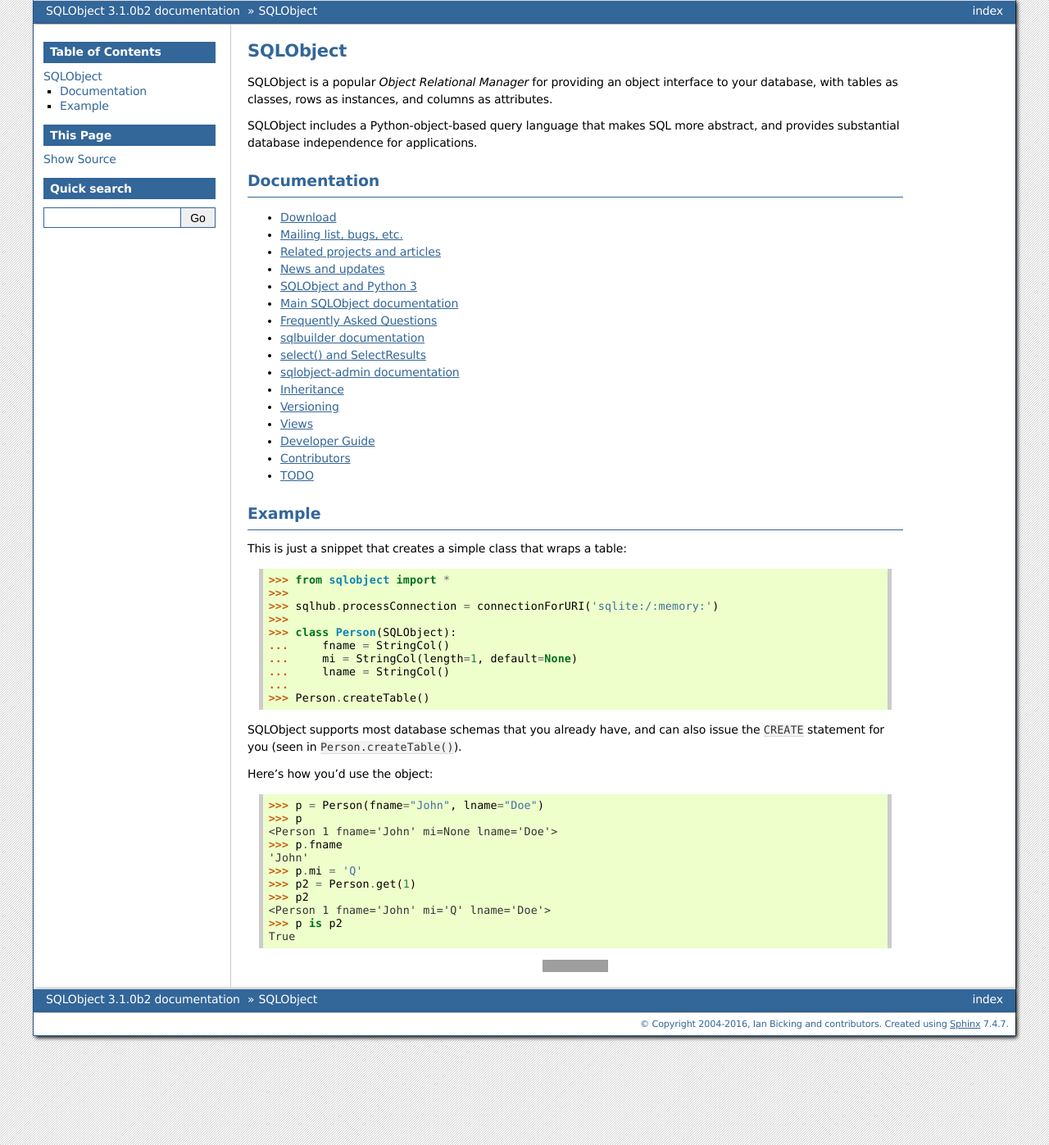
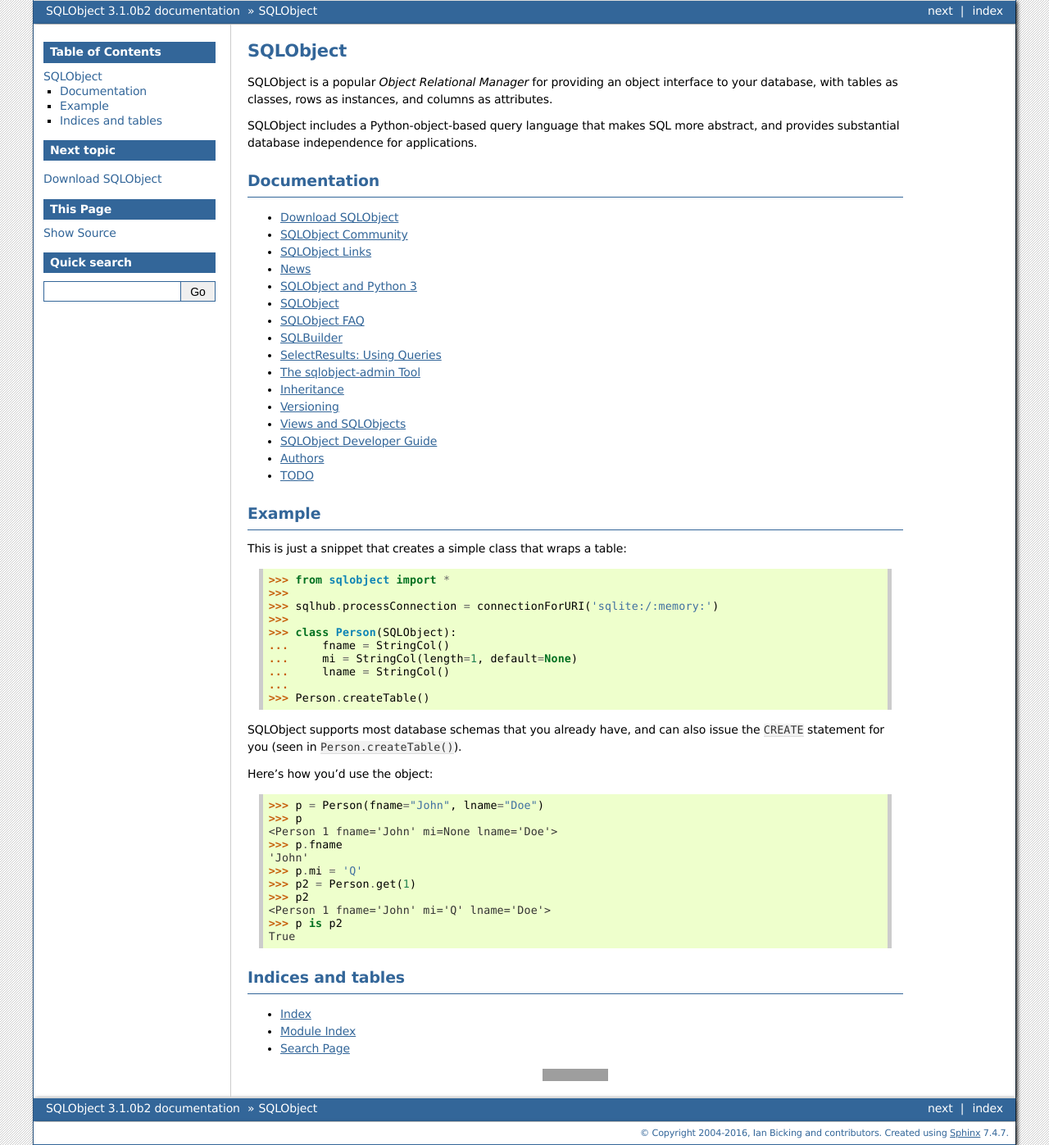
Before and after one commit to sqlobject/sqlobject, a Sphinx documentation site: the page built from docs/index.rst, in a window 1280 px wide. Shown: the whole page at 82% size. Built offline with Sphinx 7.4.7, drawn with Linux system fonts in a browser that asks for light colours; grey boxes are pictures that could not be loaded.

Commit message:
Change index: add toctree and indices
[skip ci]

```diff
--- a/docs/index.rst
+++ b/docs/index.rst
@@ -13,23 +13,26 @@
 Documentation
 =============
 
-* `Download <download.html>`_
-* `Mailing list, bugs, etc. <community.html>`_
-* `Related projects and articles <links.html>`_
+.. toctree::
+   :maxdepth: 1
 
-* `News and updates <News.html>`_
-* `SQLObject and Python 3 <Python3.html>`_
-* `Main SQLObject documentation <SQLObject.html>`_
-* `Frequently Asked Questions <FAQ.html>`_
-* `sqlbuilder documentation <SQLBuilder.html>`_
-* `select() and SelectResults <SelectResults.html>`_
-* `sqlobject-admin documentation <sqlobject-admin.html>`_
-* `Inheritance <Inheritance.html>`_
-* `Versioning <Versioning.html>`_
-* `Views <Views.html>`_
-* `Developer Guide <DeveloperGuide.html>`_
-* `Contributors <Authors.html>`_
-* `TODO <TODO.html>`_
+   download
+   community
+   links
+
+   News
+   Python3
+   SQLObject
+   FAQ
+   SQLBuilder
+   SelectResults
+   sqlobject-admin
+   Inheritance
+   Versioning
+   Views
+   DeveloperGuide
+   Authors
+   TODO
 
 Example
 =======
@@ -65,6 +68,15 @@
   >>> p is p2
   True
 
+
+Indices and tables
+==================
+
+* :ref:`genindex`
+* :ref:`modindex`
+* :ref:`search`
+
+
 .. image:: https://sourceforge.net/sflogo.php?group_id=74338&type=10
    :target: https://sourceforge.net/projects/sqlobject
    :class: noborder
```
